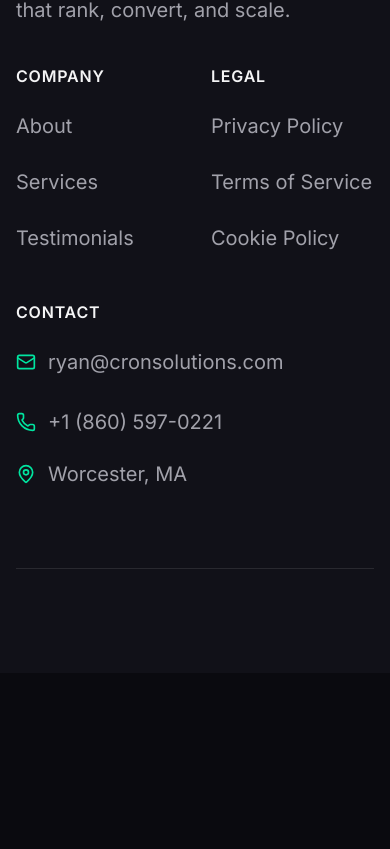
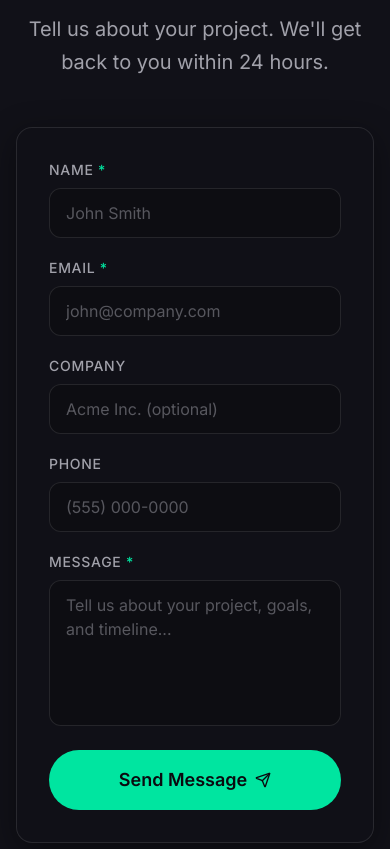
Before and after one commit to CronSolutions/website, a Next.js app: page / in a window 390 px wide. Shown: the part 5175-6024 px from the top of the page. Before the commit the page ends 5848 px from the top, so only its background shows below. Built offline with nearby package versions, Linux system fonts and the light colour scheme.

Commit message:
contact section

```diff
--- a/app/page.tsx
+++ b/app/page.tsx
@@ -5,6 +5,7 @@ import { Navbar } from "@/components/Navbar";
 import { GsapProvider } from "@/components/providers/GsapProvider";
 import { Services } from "@/components/Services";
 import { Testimonials } from "@/components/Testimonials";
+import { Contact } from "@/components/Contact";
 
 export default function HomePage(): React.JSX.Element {
   return (
@@ -16,6 +17,7 @@ export default function HomePage(): React.JSX.Element {
         <Services />
         <Testimonials />
       </main>
+      <Contact />
       <Footer />
     </GsapProvider>
   );
--- a/components/About.tsx
+++ b/components/About.tsx
@@ -8,8 +8,6 @@ import {
   ABOUT_IMAGE,
 } from "@/lib/constants";
 import { useGsapSection } from "@/lib/hooks/useGsapSection";
-import { getIcon } from "@/lib/icons";
-import type { ValueItem } from "@/lib/types";
 
 export function About(): React.JSX.Element {
   const sectionRef = useRef<HTMLElement>(null);
--- /dev/null
+++ b/components/Contact.tsx
@@ -0,0 +1,248 @@
+"use client";
+
+import { useState } from "react";
+import { useRef } from "react";
+import { Send, CheckCircle, AlertCircle } from "lucide-react";
+import { Container } from "@/components/ui/Container";
+import { useGsapSection } from "@/lib/hooks/useGsapSection";
+
+
+const FORMSPREE_ID = "xdajbjar";
+
+type Status = "idle" | "loading" | "success" | "error";
+
+export function Contact(): React.JSX.Element {
+  const sectionRef = useRef<HTMLElement>(null);
+  const [status, setStatus] = useState<Status>("idle");
+  const [form, setForm] = useState({
+    name: "",
+    email: "",
+    phone: "",
+    company: "",
+    message: "",
+    });
+
+  useGsapSection(sectionRef, {
+    revealSelector: "[data-gsap-reveal]",
+    stagger: 0.1,
+  });
+
+  function handlePhoneChange(e: React.ChangeEvent<HTMLInputElement>) {
+    const digits = e.target.value.replace(/\D/g, "").slice(0, 10);
+    let formatted = digits;
+    if (digits.length >= 7) {
+        formatted = `(${digits.slice(0, 3)}) ${digits.slice(3, 6)}-${digits.slice(6)}`;
+    } else if (digits.length >= 4) {
+        formatted = `(${digits.slice(0, 3)}) ${digits.slice(3)}`;
+    } else if (digits.length >= 1) {
+        formatted = `(${digits}`;
+    }
+    setForm((prev) => ({ ...prev, phone: formatted }));
+  }
+
+  function handleChange(
+    e: React.ChangeEvent<HTMLInputElement | HTMLTextAreaElement>
+  ) {
+    setForm((prev) => ({ ...prev, [e.target.name]: e.target.value }));
+  }
+
+  async function handleSubmit(e: React.FormEvent) {
+    e.preventDefault();
+    setStatus("loading");
+
+    try {
+      const res = await fetch(`https://formspree.io/f/${FORMSPREE_ID}`, {
+        method: "POST",
+        headers: { "Content-Type": "application/json", Accept: "application/json" },
+        body: JSON.stringify(form),
+      });
+
+      if (res.ok) {
+        setStatus("success");
+        setForm({ name: "", email: "", company: "", phone: "", message: "" });
+      } else {
+        setStatus("error");
+      }
+    } catch {
+      setStatus("error");
+    }
+  }
+
+  return (
+    <section
+      id="contact-form"
+      ref={sectionRef}
+      className="section-scroll-mt section-padding bg-surface"
+      aria-labelledby="contact-heading"
+    >
+      <Container>
+        <div className="mx-auto max-w-2xl">
+          {/* Header */}
+          <div data-gsap-reveal className="mb-12 text-center">
+            <p className="text-sm font-medium uppercase tracking-widest text-primary">
+              Get In Touch
+            </p>
+            <h2
+              id="contact-heading"
+              className="mt-3 font-display text-section-heading text-text-primary"
+            >
+              Ready to Scale High?
+            </h2>
+            <p className="mt-4 text-xl text-text-muted leading-relaxed">
+              Tell us about your project. We'll get back to you within 24 hours.
+            </p>
+          </div>
+
+          {/* Form */}
+          {status === "success" ? (
+            <div
+              data-gsap-reveal
+              className="glass flex flex-col items-center gap-4 rounded-2xl p-12 text-center shadow-glass"
+            >
+              <CheckCircle className="h-14 w-14 text-primary" />
+              <h3 className="font-display text-2xl font-bold text-text-primary">
+                Message Sent!
+              </h3>
+              <p className="text-lg text-text-muted">
+                We'll be in touch shortly.
+              </p>
+              <button
+                onClick={() => setStatus("idle")}
+                className="mt-2 text-base text-primary underline underline-offset-4 hover:opacity-80"
+              >
+                Send another message
+              </button>
+            </div>
+          ) : (
+            <form
+              onSubmit={handleSubmit}
+              data-gsap-reveal
+              className="glass rounded-2xl p-8 shadow-glass sm:p-10"
+              noValidate
+            >
+              <div className="grid gap-5 sm:grid-cols-2">
+                <div className="flex flex-col gap-2">
+                  <label
+                    htmlFor="name"
+                    className="text-sm font-medium uppercase tracking-wider text-text-muted"
+                  >
+                    Name <span className="text-primary">*</span>
+                  </label>
+                  <input
+                    id="name"
+                    name="name"
+                    type="text"
+                    required
+                    value={form.name}
+                    onChange={handleChange}
+                    placeholder="John Smith"
+                    className="rounded-xl border border-white/10 bg-background/50 px-4 py-3 text-base text-text-primary placeholder:text-text-muted/50 focus:border-primary/60 focus:outline-none focus:ring-1 focus:ring-primary/40 transition-colors"
+                  />
+                </div>
+
+                <div className="flex flex-col gap-2">
+                  <label
+                    htmlFor="email"
+                    className="text-sm font-medium uppercase tracking-wider text-text-muted"
+                  >
+                    Email <span className="text-primary">*</span>
+                  </label>
+                  <input
+                    id="email"
+                    name="email"
+                    type="email"
+                    required
+                    value={form.email}
+                    onChange={handleChange}
+                    placeholder="john@company.com"
+                    className="rounded-xl border border-white/10 bg-background/50 px-4 py-3 text-base text-text-primary placeholder:text-text-muted/50 focus:border-primary/60 focus:outline-none focus:ring-1 focus:ring-primary/40 transition-colors"
+                  />
+                </div>
+
+                <div className="flex flex-col gap-2 sm:col-span-2">
+                  <label
+                    htmlFor="company"
+                    className="text-sm font-medium uppercase tracking-wider text-text-muted"
+                  >
+                    Company
+                  </label>
+                  <input
+                    id="company"
+                    name="company"
+                    type="text"
+                    value={form.company}
+                    onChange={handleChange}
+                    placeholder="Acme Inc. (optional)"
+                    className="rounded-xl border border-white/10 bg-background/50 px-4 py-3 text-base text-text-primary placeholder:text-text-muted/50 focus:border-primary/60 focus:outline-none focus:ring-1 focus:ring-primary/40 transition-colors"
+                  />
+                </div>
+
+                <div className="flex flex-col gap-2 sm:col-span-2">
+                    <label
+                        htmlFor="phone"
+                        className="text-sm font-medium uppercase tracking-wider text-text-muted"
+                    >
+                        Phone
+                    </label>
+                    <input
+                        id="phone"
+                        name="phone"
+                        type="tel"
+                        value={form.phone}
+                        onChange={handlePhoneChange}
+                        placeholder="(555) 000-0000"
+                        inputMode="numeric"
+                        className="rounded-xl border border-white/10 bg-background/50 px-4 py-3 text-base text-text-primary placeholder:text-text-muted/50 focus:border-primary/60 focus:outline-none focus:ring-1 focus:ring-primary/40 transition-colors"
+                    />
+                </div>
+
+                <div className="flex flex-col gap-2 sm:col-span-2">
+                  <label
+                    htmlFor="message"
+                    className="text-sm font-medium uppercase tracking-wider text-text-muted"
+                  >
+                    Message <span className="text-primary">*</span>
+                  </label>
+                  <textarea
+                    id="message"
+                    name="message"
+                    required
+                    rows={5}
+                    value={form.message}
+                    onChange={handleChange}
+                    placeholder="Tell us about your project, goals, and timeline..."
+                    className="resize-none rounded-xl border border-white/10 bg-background/50 px-4 py-3 text-base text-text-primary placeholder:text-text-muted/50 focus:border-primary/60 focus:outline-none focus:ring-1 focus:ring-primary/40 transition-colors"
+                  />
+                </div>
+              </div>
+
+              {status === "error" && (
+                <div className="mt-4 flex items-center gap-2 rounded-xl border border-red-500/20 bg-red-500/10 px-4 py-3 text-sm text-red-400">
+                  <AlertCircle className="h-4 w-4 shrink-0" />
+                  Something went wrong. Please try again or email us directly.
+                </div>
+              )}
+
+              <div className="mt-6">
+                <button
+                    type="submit"
+                    disabled={status === "loading"}
+                    className="inline-flex items-center justify-center gap-2 rounded-full bg-primary px-10 py-4 text-lg font-semibold text-background transition-opacity disabled:opacity-50 disabled:cursor-not-allowed hover:opacity-90 w-full"
+                    >
+                    {status === "loading" ? (
+                        "Sending..."
+                    ) : (
+                        <>
+                        Send Message
+                        <Send className="h-4 w-4" />
+                        </>
+                    )}
+                </button>
+              </div>
+            </form>
+          )}
+        </div>
+      </Container>
+    </section>
+  );
+}
--- a/components/Footer.tsx
+++ b/components/Footer.tsx
@@ -27,7 +27,7 @@ export function Footer(): React.JSX.Element {
     <footer
       ref={sectionRef}
       id="contact"
-      className="section-scroll-mt border-t border-white/10 bg-surface safe-bottom"
+      className="section-scroll-mt border-t border-white/10 bg-background safe-bottom"
       aria-labelledby="footer-heading"
     >
       <Container className="py-12 sm:py-16">
```
